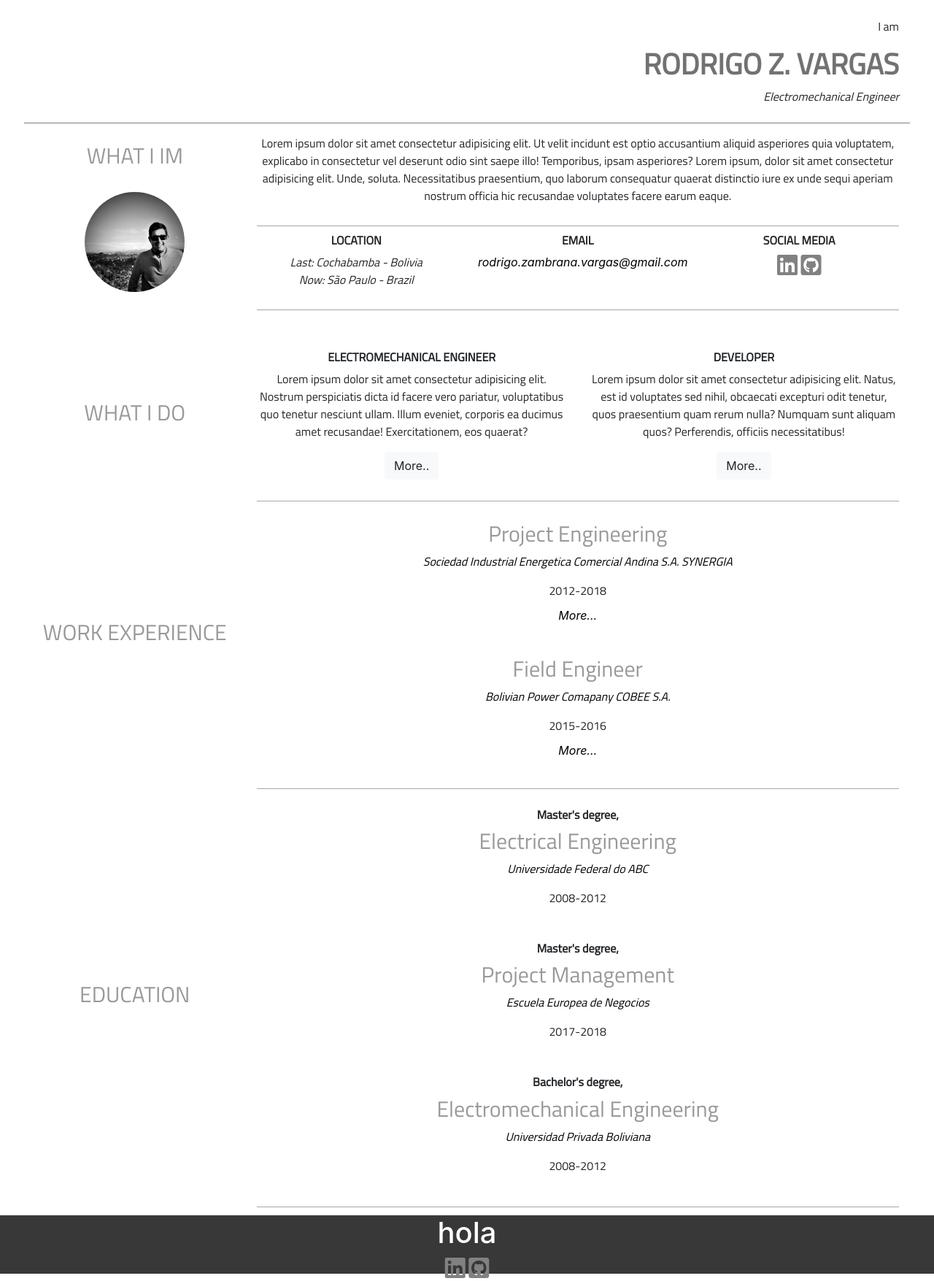
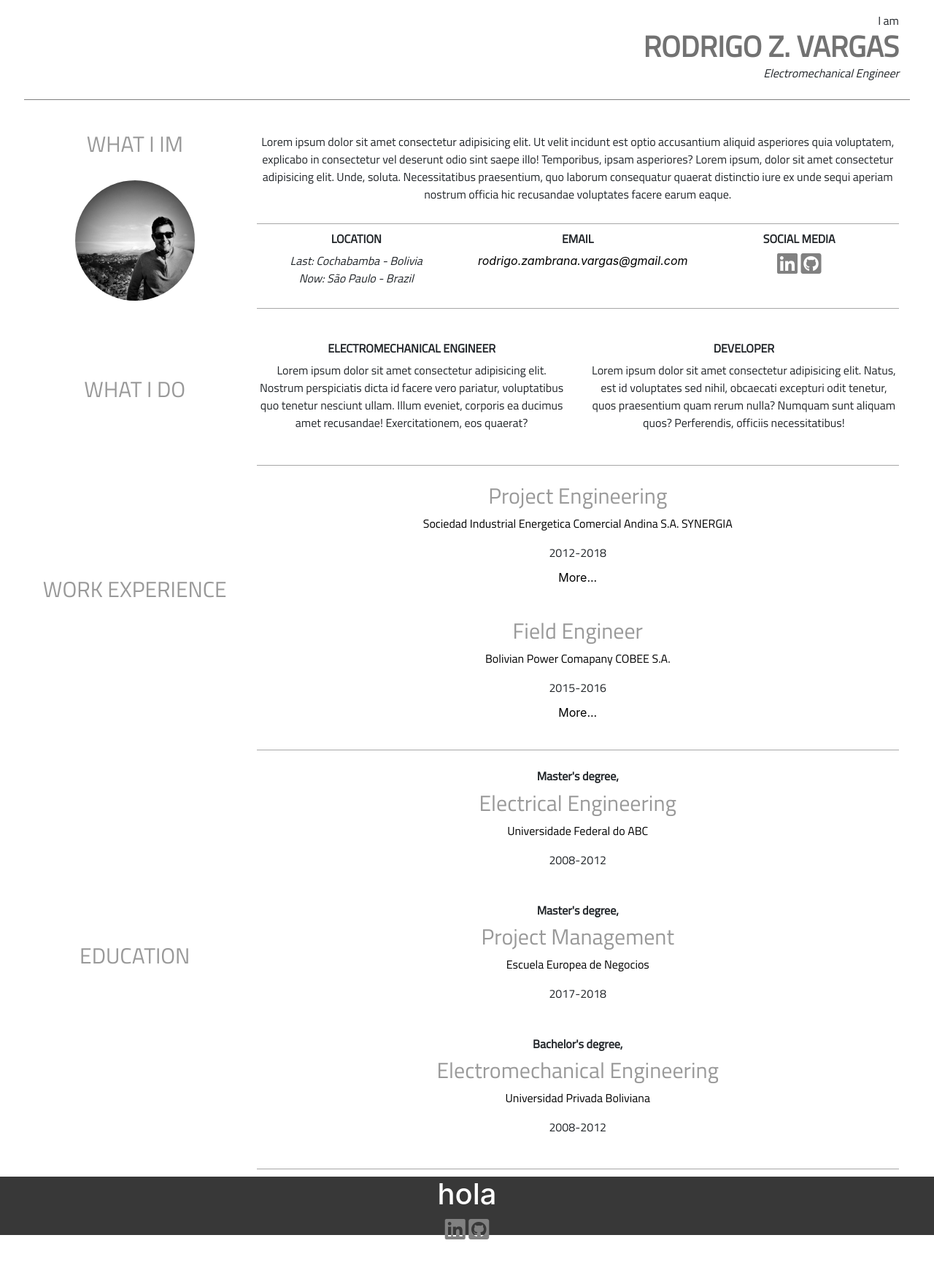
Before and after one commit to rodrigozambranavargas/RZV, a PHP site: page / in a window 1280 px wide. Shown: the whole page at 73% size. After the commit the page ends 1698 px from the top, so only its background shows below. Run offline with PHP 8.4, Linux system fonts and the light colour scheme; some libraries are stand-ins or nearby versions.

Commit message:
responsive configurations

```diff
--- a/css/style.css
+++ b/css/style.css
@@ -30,11 +30,11 @@ body h3 {
   font-weight: 100;
 }
 
-#italic {
+.italic {
   font-style: italic;
 }
 
-#bold {
+.bold {
   font-weight: bold;
 }
 
--- a/css/style.min.css
+++ b/css/style.min.css
@@ -2,4 +2,4 @@
  * Start Bootstrap - html-template v5.1.1 (https://startbootstrap.com/template-overviews/agency)
  * Copyright 2013-2019 Start Bootstrap
  * Licensed under MIT (https://github.com/BlackrockDigital/html-template/blob/master/LICENSE)
- */body p{font-family:'Titillium Web',sans-serif;line-height:1.5rem}body h6{font-family:'Titillium Web',sans-serif;font-weight:700}body h2{font-family:'Titillium Web',sans-serif;border:0;font-size:40px;color:#727272;font-weight:100}body h3{font-family:'Titillium Web',sans-serif;border:0;font-size:30px;color:#999;font-weight:100}#italic{font-style:italic}#bold{font-weight:700}.icon{color:#818181}.icon:hover{color:#00d2be}.link:hover{color:#00d2be}.link{color:#000}.line-height{line-height:.8rem}.footer{background-color:#383838}
+ */body p{font-family:'Titillium Web',sans-serif;line-height:1.5rem}body h6{font-family:'Titillium Web',sans-serif;font-weight:700}body h2{font-family:'Titillium Web',sans-serif;border:0;font-size:40px;color:#727272;font-weight:100}body h3{font-family:'Titillium Web',sans-serif;border:0;font-size:30px;color:#999;font-weight:100}.italic{font-style:italic}.bold{font-weight:700}.icon{color:#818181}.icon:hover{color:#00d2be}.link:hover{color:#00d2be}.link{color:#000}.line-height{line-height:.8rem}.footer{background-color:#383838}
--- a/index.html
+++ b/index.html
@@ -31,27 +31,22 @@
 
 <body>
   <header class="masthead">
-
-    <div class="container-fluid py-4 px-md-5">
+    <div class="container-fluid py-3 px-md-5">
       <div class="row text-right">
-        <div class="col-12">
-          <p>I am</p>
+        <div class="col">
+          <p class="my-0">I am</p>
+          <h2 class="bold my-0">RODRIGO Z. VARGAS</h2>
+          <P class="italic my-0">Electromechanical Engineer</P>
         </div>
-        <div class="col-12 ">
-          <h2 id="bold">RODRIGO Z. VARGAS</h2>
+        <img class="img-fluid my-3" src="./img/line.png" alt="Line" width="100%">
       </div>
-        <div class="col-12">
-          <P id="italic">Electromechanical Engineer</P>
+      <div class="row">
+        <div class="col-12 col-md-3 text-center py-md-3 ">
+          <h3 class="d-md-block d-none">WHAT I IM</h3>
+          <img class="img-fluid rounded-circle py-md-4" src="./img/rzv.jpg" alt="Profile Picture" width="60%">
+          <h3 class="d-block d-md-none my-3">WHAT I IM</h3>
         </div>
-        <img class="img-fluid" src="./img/line.png" alt="Line" width="100%">
-      </div>
-
-      <div class="row">
-        <div class="col-3 text-center py-md-3">
-          <h3>WHAT I IM</h3>
-          <img class="img-fluid rounded-circle py-md-4" src="./img/rzv.jpg" alt="Profile Picture" width="50%">
-        </div>
-        <div class="col-9 align-self-center text-center">
+        <div class="col-12 col-md-9 align-self-center text-center">
           <p>Lorem ipsum dolor sit amet consectetur adipisicing elit. Ut velit incidunt est optio accusantium aliquid
             asperiores quia voluptatem, explicabo in consectetur vel deserunt odio sint saepe illo! Temporibus, ipsam
             asperiores? Lorem ipsum, dolor sit amet consectetur adipisicing elit. Unde, soluta. Necessitatibus
@@ -59,26 +54,23 @@
             recusandae voluptates facere earum eaque.</p>
           <img class="img-fluid " src="./img/line.png" alt="Line" width="100%">
           <div class="row  text-center">
-            <div class="col-4">
+            <div class="col-12 col-md-4 ">
               <h6>LOCATION</h6>
-              <P id="italic">Last: Cochabamba - Bolivia <br> Now: São Paulo - Brazil</P>
+              <P class="italic">Last: Cochabamba - Bolivia <br> Now: São Paulo - Brazil</P>
             </div>
-            <div class="col-4">
+            <div class="col-12 col-md-4">
               <H6>EMAIL</H6>
-              <a href="mailto:rodrigo.zambrana.vargas@gmail.com" class="link"
-                id="italic">rodrigo.zambrana.vargas@gmail.com</a>
+              <a href="mailto:rodrigo.zambrana.vargas@gmail.com"
+                class=" italic link">rodrigo.zambrana.vargas@gmail.com</a>
             </div>
-            <div class="col-4">
+            <div class="col-12 col-md-4 pt-3 pt-md-0">
               <H6>SOCIAL MEDIA</H6>
-
               <a href="https://www.linkedin.com/in/rodrigo-zambrana-vargas-aaa590ba/" target="_blank">
                 <i class=" icon fab fa-linkedin fa-2x"></i>
               </a>
-
               <a href="https://github.com/rodrigozambranavargas" target="_blank">
                 <i class="icon fab fa-github-square fa-2x"></i>
               </a>
-
             </div>
           </div>
           <img class="img-fluid" src="./img/line.png" alt="Line" width="100%">
@@ -91,26 +83,35 @@
   <!--Section1-->
   <section class="section1">
     <div class="container-fluid px-md-5">
-      <div class="row ">
-        <div class="col-3 text-center align-self-center py-md-3">
+      <div class="row">
+
+        <div class="col-12 col-md-3 text-center align-self-center">
           <h3>WHAT I DO</h3>
         </div>
-        <div class="col text-center py-md-3">
+
+        <div class="col-12 col-md-9">
+          <div class="row">
+            <div class="col-12 col-md-6 text-center">
               <h6>ELECTROMECHANICAL ENGINEER</h6>
               <p>Lorem ipsum dolor sit amet consectetur adipisicing elit. Nostrum perspiciatis dicta id
                 facere vero
                 pariatur, voluptatibus quo tenetur nesciunt ullam. Illum eveniet, corporis ea ducimus amet recusandae!
                 Exercitationem, eos quaerat?</p>
-          <button type="button" target="_blank" class="btn btn-light">More..</button>
+              <!--<button type="button" target="_blank" class="btn btn-light">More..</button>-->
             </div>
-        <div class="col text-center py-md-3">
+
+            <div class="col-12 col-md-6 text-center pt-md-0 pt-4">
               <h6>DEVELOPER</h6>
               <p>Lorem ipsum dolor sit amet consectetur adipisicing elit. Natus, est id voluptates sed
                 nihil, obcaecati
-            excepturi odit tenetur, quos praesentium quam rerum nulla? Numquam sunt aliquam quos? Perferendis, officiis
+                excepturi odit tenetur, quos praesentium quam rerum nulla? Numquam sunt aliquam quos? Perferendis,
+                officiis
                 necessitatibus!</p>
-          <button type="button" target="_blank" class="btn btn-light">More..</button>
+              <!-- <button type="button" target="_blank" class="btn btn-light">More..</button> -->
             </div>
+          </div>
+        </div>
+
       </div>
     </div>
   </section>
@@ -118,12 +119,14 @@
   <!--Section2-->
   <section class="section2">
     <div class="container-fluid px-md-5">
+
       <div class="row">
-        <div class="col-3 align-self-center text-center">
+
+        <div class="col-12 col-md-3 align-self-center text-center">
           <h3>WORK EXPERIENCE</h3>
         </div>
         <div class="col text-center">
-          <img class="img-fluid" src="./img/line.png" alt="Line" width="100%">
+          <img class="img-fluid mt-4" src="./img/line.png" alt="Line" width="100%">
 
           <!-------------------------------------------------------------->
 
@@ -342,7 +345,7 @@
   <section class="section3">
     <div class="container-fluid px-md-5">
       <div class="row">
-        <div class="col-3 align-self-center text-center">
+        <div class="col-12 col-md-3 align-self-center text-center">
           <h3>EDUCATION</h3>
         </div>
         <div class="col text-center">
```
Lines whose indentation alone changed are shown as unchanged.
